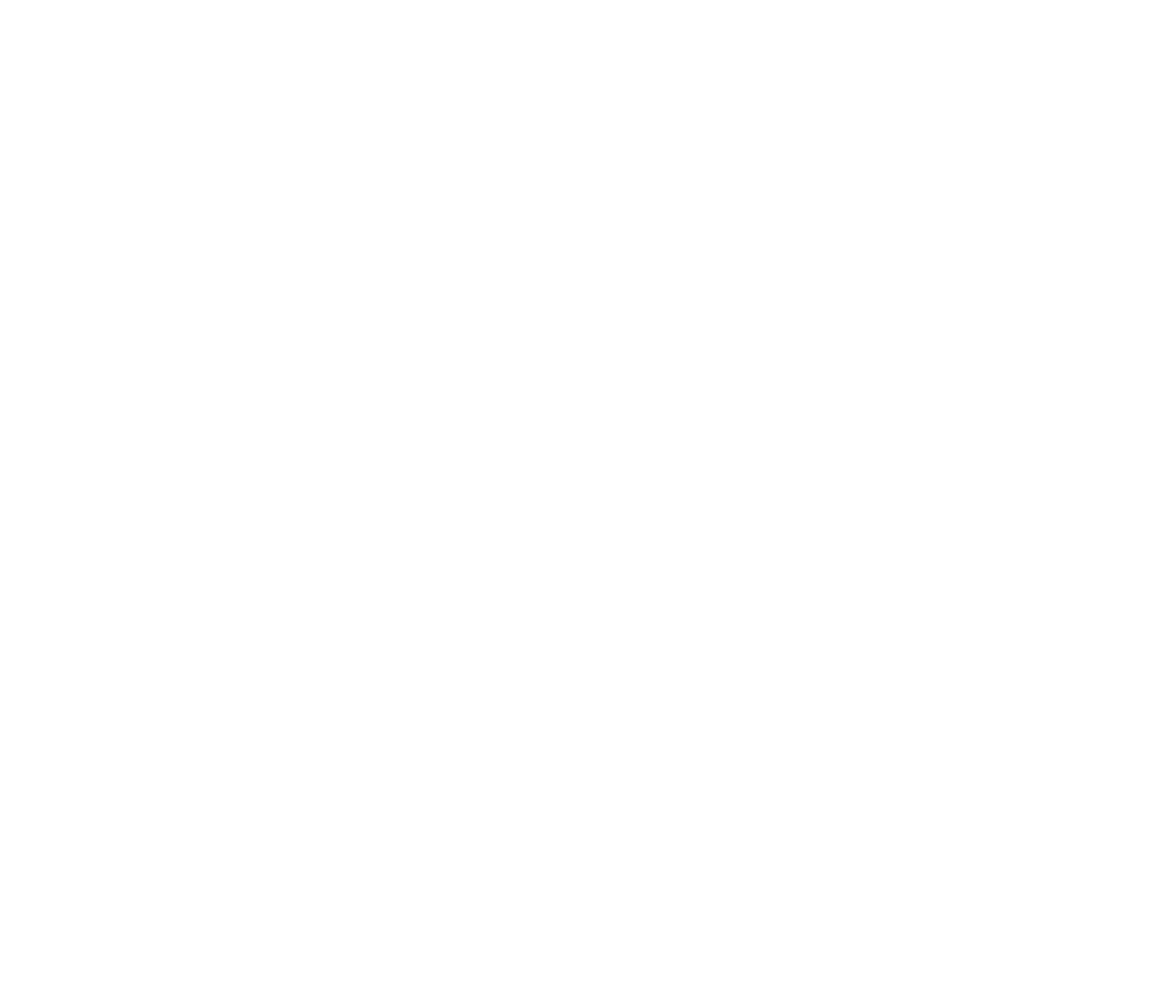
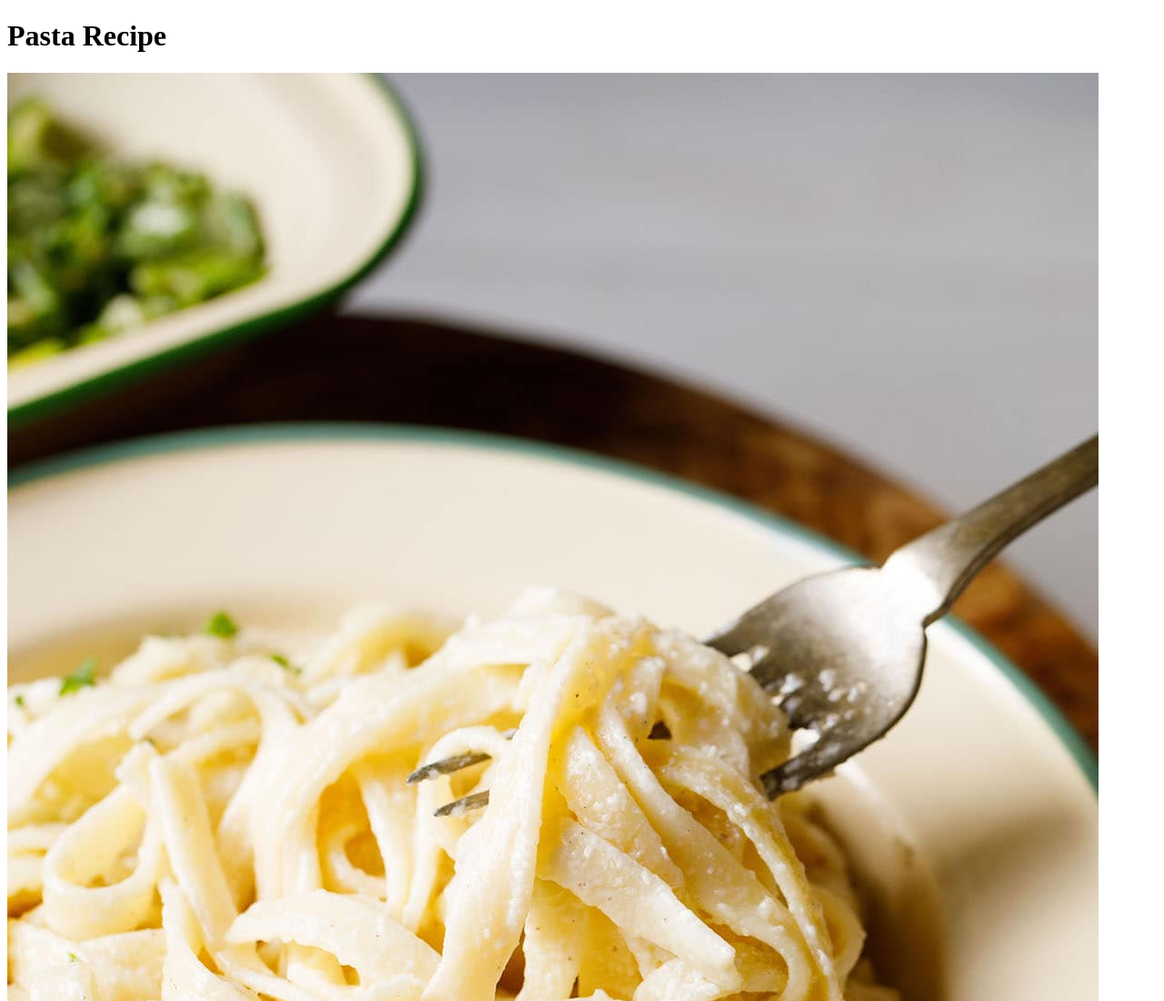
Before and after one commit to kevishr/odin-recipes, a plain HTML site: page recipes/pasta.html in a window 1280 px wide. Shown: the top 1100 px of the page at 91% size. Before the commit the page ends 800 px from the top, so only its background shows below. Drawn offline with Linux system fonts and the light colour scheme.

Commit message:
Add image to web page

```diff
--- a/recipes/pasta.html
+++ b/recipes/pasta.html
@@ -6,6 +6,8 @@
     <title>Pasta Recipe</title>
 </head>
 <body>
+    <h1>Pasta Recipe</h1>
+     <img src="../images/pasta.jpg" alt="pasta image">
 
 </body>
 </html>
```
